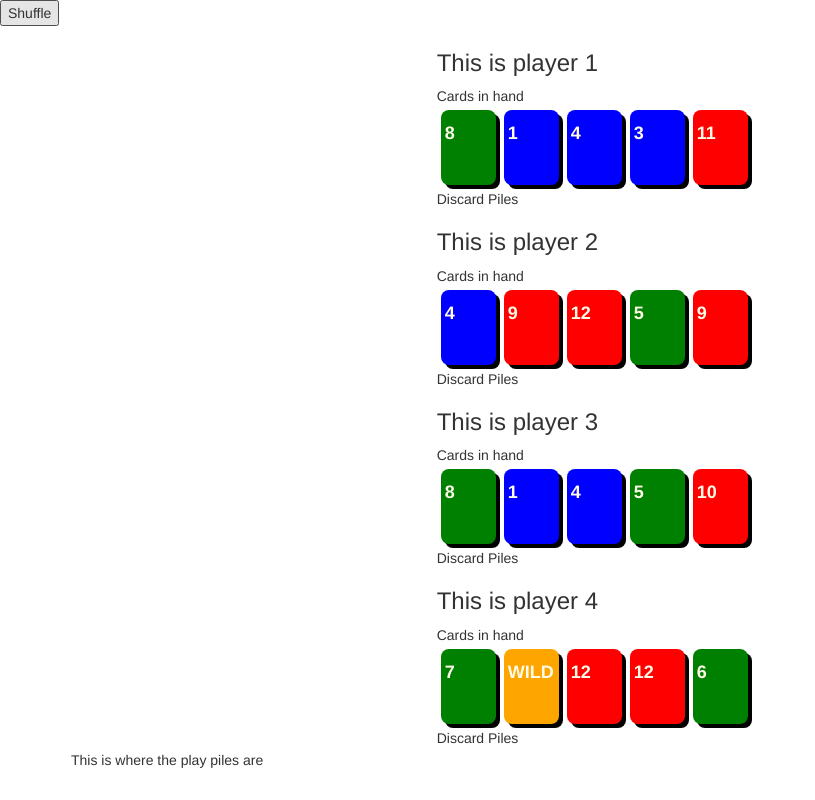
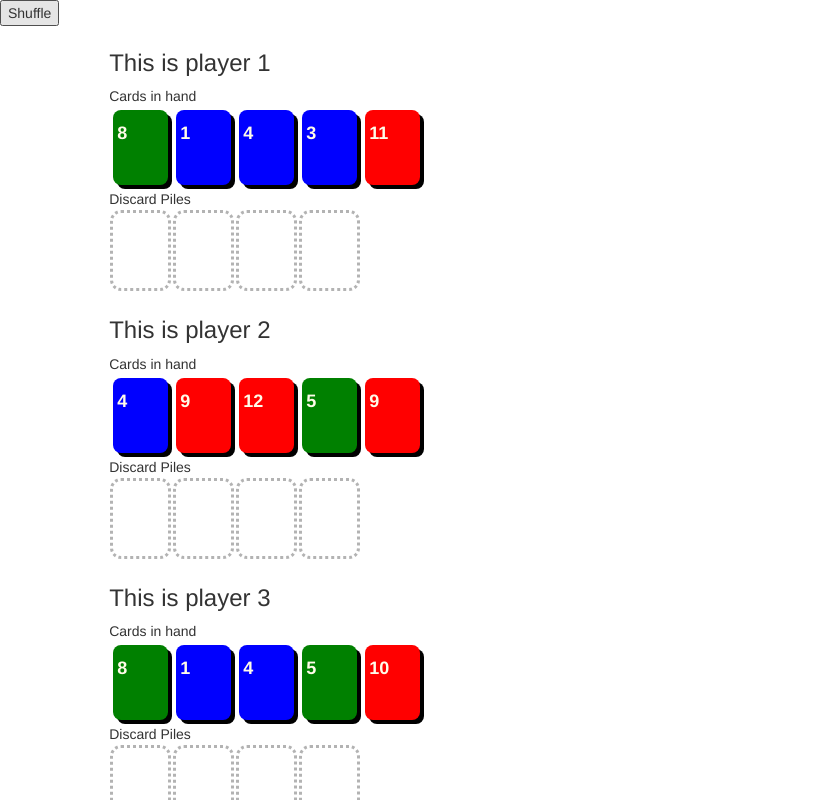
Before and after one commit to brlutz/ReactBo, a React app: page / in a window 1280 px wide. Both pictures are taken after a click on the button "Shuffle". Shown: the top 800 px of the page, without its empty margins (0-815 px from the left). Built offline with nearby package versions, Linux system fonts and the light colour scheme.

Commit message:
Added in discard pile placeholders

```diff
--- a/index.html
+++ b/index.html
@@ -2,7 +2,7 @@
 <html>
     <head>
         <meta charset="UTF-8" />
-        <title>Hello React!</title>
+        <title>ReactBo</title>
     </head>
     <body>
         <div id="example"></div>
--- a/package.json
+++ b/package.json
@@ -18,6 +18,7 @@
   "devDependencies": {
     "awesome-typescript-loader": "^3.3.0",
     "source-map-loader": "^0.2.3",
-    "typescript": "^2.6.1"
+    "typescript": "^2.6.1",
+    "webpack": "^3.8.1"
   }
 }
--- a/src/components/Board.tsx
+++ b/src/components/Board.tsx
@@ -1,10 +1,11 @@
 import * as React from "react";
 
 export interface IBoardProps { compiler: string; framework: string; }
-interface IPlayerProps {PlayerNumber: number; Hand: ICardModel[]}
+interface IPlayerProps {PlayerNumber: number; Hand: ICardModel[]; DiscardPile: ICardModel[]}
 interface IHandProps {Hand: ICardModel[]}
 interface ICardModel {CardNumber: number; CardId: number, }
 interface IBoardState {Deck: ICardModel[], PlayerState: IPlayerProps[]}
+interface IDiscardPileProps {DiscardPile: ICardModel[]}
 // 'HelloProps' describes the shape of props.
 // State is never set so we use the '{}' type.
 
@@ -12,6 +13,7 @@ const Constants =
 {
     PlayerCount: 4,
     HandSize: 5,
+    DiscardPileSize: 4,
 }
 
 
@@ -52,7 +54,8 @@ export class Board extends React.Component< IBoardProps, IBoardState> {
 
         </div>
         <div className="row">
-        <div className="col-md-4 col-md-offset-4">{_players} </div>
+        <div className="col-md-1"></div>
+        <div className="col-md-4">{_players} </div>
         </div>
         <div className = "container">
 
@@ -68,7 +71,8 @@ export class Board extends React.Component< IBoardProps, IBoardState> {
     {
         return <Player
             PlayerNumber = {this.state.PlayerState[i].PlayerNumber}
-            Hand = {this.state.PlayerState[i].Hand}/>
+            Hand = {this.state.PlayerState[i].Hand}
+            DiscardPile = {this.state.PlayerState[i].DiscardPile}/>
     }
 
 
@@ -110,7 +114,7 @@ export class Board extends React.Component< IBoardProps, IBoardState> {
                 _newDeck.splice(_number, 1);
             }
 
-            _newPlayerState.push({PlayerNumber: i+1, Hand: _hand});
+            _newPlayerState.push({PlayerNumber: i+1, Hand: _hand, DiscardPile: []});
 
         }
 
@@ -132,17 +136,42 @@ class Player extends React.Component<IPlayerProps, any> {
         <div className="col-sm-12">
           <h3>This is player {this.props.PlayerNumber}</h3>
           <div> Cards in hand
-
                   <Hand Hand={this.props.Hand}/>
-
           </div>
-
-          <div> Discard Piles </div>
+          <div> <DiscardPile DiscardPile= {this.props.DiscardPile}/> </div>
         </div>
       </div>
       )
     }
 
+}
+
+class DiscardPile extends React.Component<IDiscardPileProps, any>
+{
+    constructor(props: any) {
+        super(props);
+    }
+    render() {
+
+        var _rows = [];
+        for (var i=0; i < Constants.DiscardPileSize; i++) {
+            if(i < this.props.DiscardPile.length) {
+            _rows.push(<Card
+             CardId = {this.props.DiscardPile[i].CardId}
+              CardNumber = {this.props.DiscardPile[i].CardNumber}/>);
+            }
+            else {
+                _rows.push(<Card
+             CardId = {i}
+              CardNumber = {0}/>);
+            }
+        }
+
+        return (
+            <div>Discard Piles <br/> {_rows}</div>
+
+        )
+    }
 }
 
 class Hand extends React.Component<IHandProps, any>
@@ -161,7 +190,8 @@ class Hand extends React.Component<IHandProps, any>
              CardId = {this.props.Hand[i].CardId}
               CardNumber = {this.props.Hand[i].CardNumber}/>);
         }
-        return <div>{_rows}</div>;
+        return (<div>{_rows}</div>)
+
 
 
     }
@@ -189,7 +219,11 @@ class Card extends React.Component<ICardModel, ICardModel>
     getCardColor()
     {
         let _color = "";
-        if(this.props.CardNumber <= 4)
+        if(this.props.CardNumber == 0)
+        {
+            _color = " empty";
+        }
+        else if(this.props.CardNumber <= 4)
         {
             _color = " blue";
         }
@@ -211,7 +245,11 @@ class Card extends React.Component<ICardModel, ICardModel>
 
     getCardName()
     {
-        if(this.props.CardNumber != 13)
+        if (this.props.CardNumber == 0)
+        {
+            return " ";
+        }
+        else if(this.props.CardNumber != 13)
         {
             return this.props.CardNumber.toString();
         }
@@ -221,7 +259,7 @@ class Card extends React.Component<ICardModel, ICardModel>
         }
         else
         {
-            return "ERROR CARD"
+            return "ERROR CARD";
         }
     }
 }
--- a/src/css/styles.css
+++ b/src/css/styles.css
@@ -10,6 +10,12 @@
 }
 .card.orange {
     background-color: #FFA500;
+}
+.card.empty
+{
+    outline-style: dotted;
+    box-shadow: 0 0 0 0;
+    color: #B3B3B3;
 }
 
 /* On mouse-over, add a deeper shadow */
```
Also changed, not shown: 2 other files (tests, documents, lock files or other folders).
